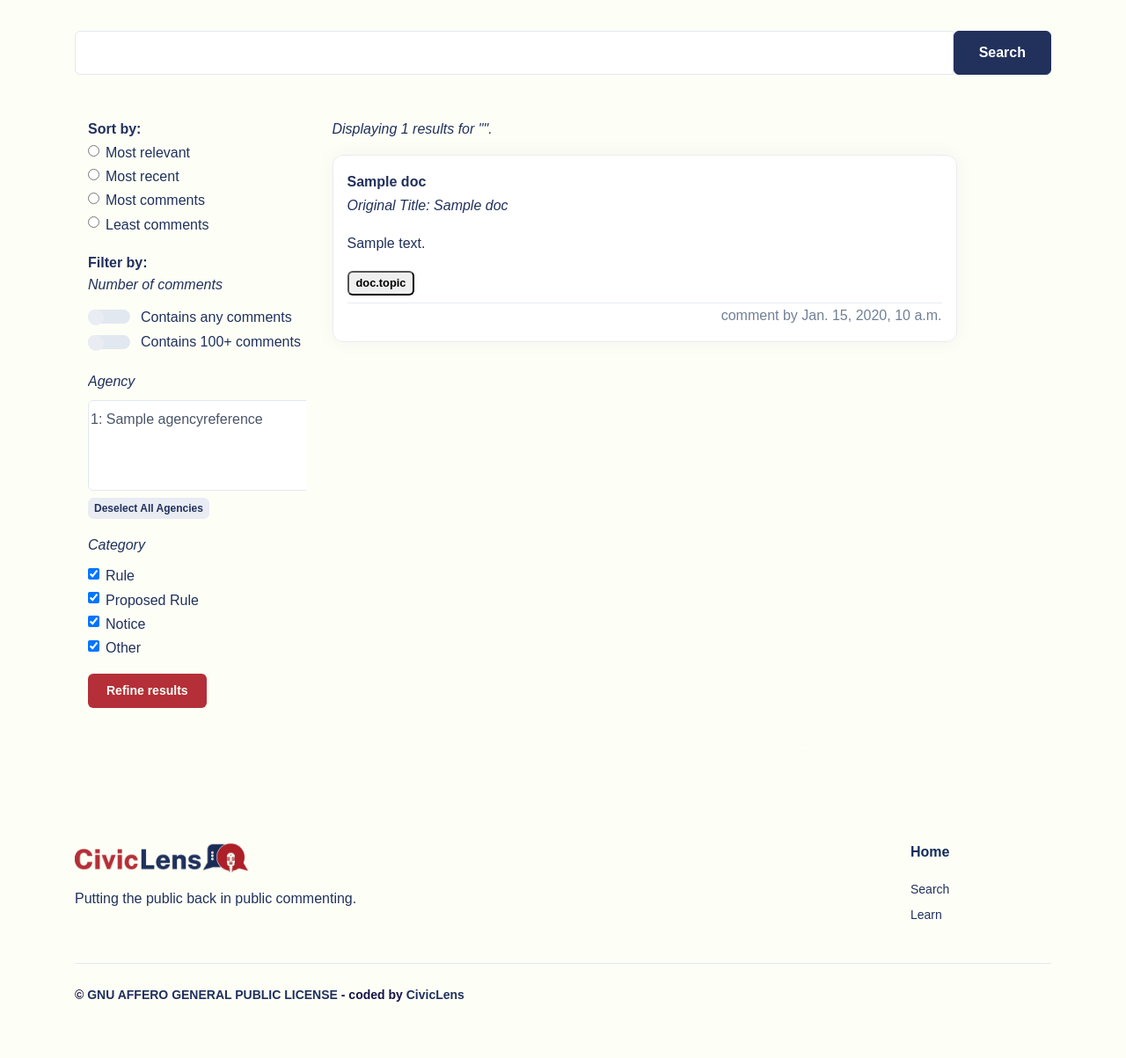
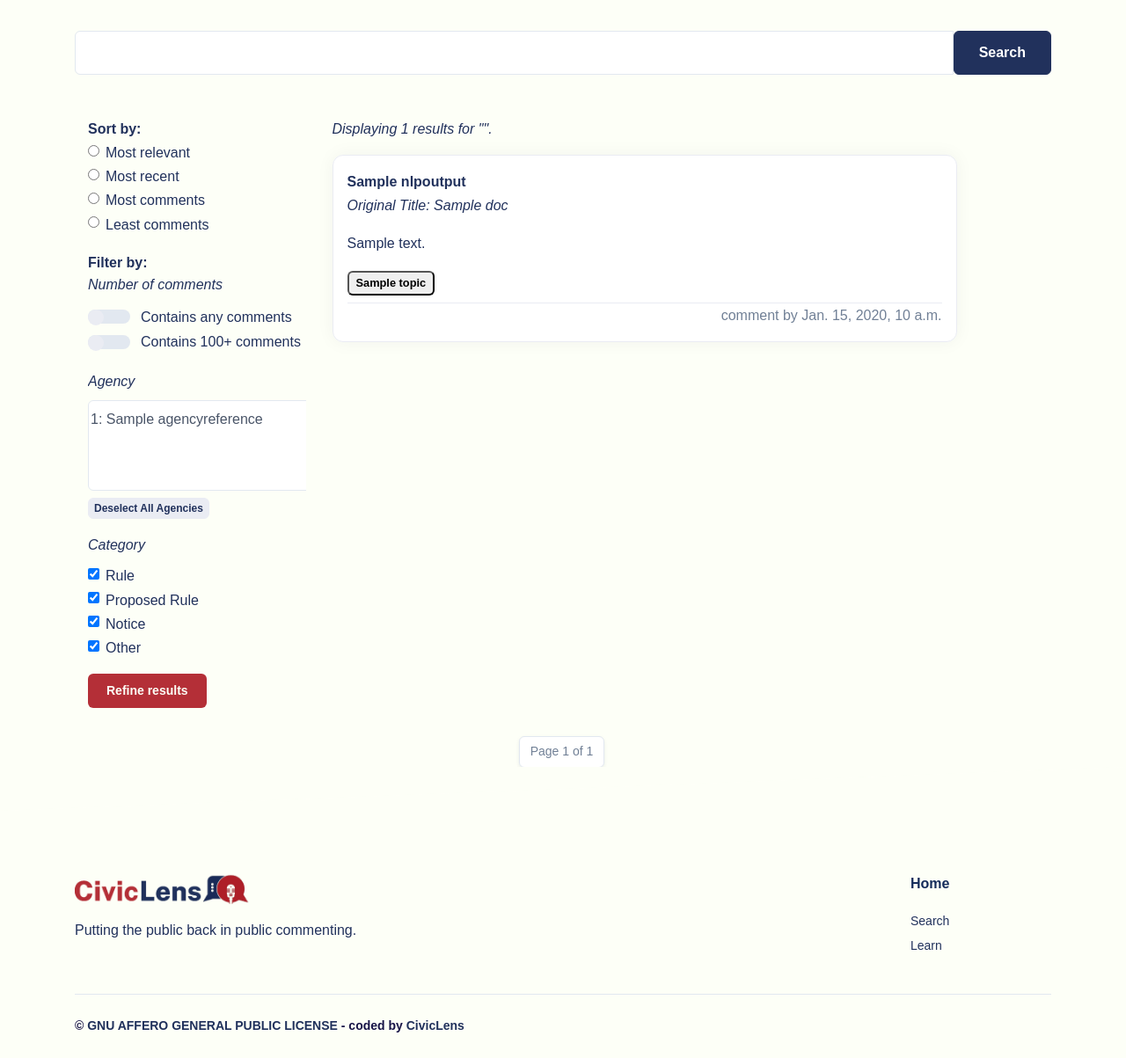
Before and after one commit to uchicago-capp-30320/CivicLens, a Django app: template civiclens/templates/search_results.html in a window 1280 px wide. Shown: the part 656-1859 px from the top of the page at 88% size. Before the commit the page ends 1795 px from the top, so only its background shows below. Run offline with Django 5.2, Linux system fonts and the light colour scheme; tables that the repository leaves empty hold one stand-in row (values such as "Sample post"); the template is opened without the code that fills it: values that come from a table or form of the project are taken from there, most other values are stand-ins (such as "Sample title", 1, 10 or a date in 2020); some libraries are stand-ins or nearby versions.

Commit message:
Intergrated NLP info into search_results.html, document.html, and views.py

```diff
--- a/civiclens/templates/search_results.html
+++ b/civiclens/templates/search_results.html
@@ -72,7 +72,6 @@
                 <option value="{{ agency.id }}" {% if agency.id|stringformat:"s" in context.form.selected_agencies.value %}selected{% endif %}>
                   {{ agency.id }}: {{ agency.name }}
                 </option>
-                  {% comment %} <option>{{ agency.id }}</option> {% endcomment %}
                 {% endfor %}
               </select>
               <button type="button" class="btn btn-secondary mt-2" style="padding: 2px 6px; font-size: 12px;" onclick="uncheckAgencies()">Deselect All Agencies</button>
@@ -119,17 +118,26 @@
           </div>
 
           <!-- container for the actual Documents -->
-
           <div class="col-md-8 order-md-2">
-            <span class="h6 font-weight-normal font-italic">Displaying {{ context.documents.count }} results for "{{ context.search }}".</span>
+            {% if context.documents_page %}
+              {% if context.documents_page.paginator.count == context.documents_page.end_index and context.documents_page.number == context.documents_page.paginator.num_pages %}
+                <span class="h6 font-weight-normal font-italic">Displaying {{ context.documents_page.paginator.count }} results for "{{ context.search }}".</span>
+              {% elif context.documents_page.end_index %}
+                <span class="h6 font-weight-normal font-italic">Displaying results {{ context.documents_page.start_index }} - {{ context.documents_page.end_index }} of {{ context.documents_page.paginator.count }} for "{{ context.search }}".</span>
+              {% else %}
+                <span class="h6 font-weight-normal font-italic">Displaying results {{ context.documents_page.start_index }} of {{ context.documents_page.paginator.count }} for "{{ context.search }}".</span>
+              {% endif %}
+            {% else %}
+              <span class="h6 font-weight-normal font-italic">Displaying {{ context.documents_page.paginator.count }} results for "{{ context.search }}".</span>
+            {% endif %}
             <p></p>
-            {% if context.documents %}
-            {% for doc in context.documents %}
+            {% if context.documents_page %}
+              {% for doc in context.documents_page %}
                 <div class="card p-3">
                   <div class="card-body">
-                {% if doc.ai_title %}
+                  {% if doc.nlpoutput.doc_plain_english_title %}
                     <p class="text-left font-weight-bolder mb-0">
-                    <a href="{% url 'document' doc.id %}"> {{ doc.ai_title }}</a>
+                      <a href="{% url 'document' doc.id %}"> {{ doc.nlpoutput.doc_plain_english_title }}</a>
                     </p>
                     <p class="font-italic bodytext-muted">Original Title: {{ doc.title }}</p>
                   {% else %}
@@ -140,7 +148,15 @@
                   {% if doc.summary %}
                     <p class="card-text">{{ doc.summary|truncatewords:30 }}</p>
                   {% endif %}
-                  <button href="#" class="badge mb-2">doc.topic</button>
+                    {% if doc.nlpoutput.topics %}
+                      {% for topic_dict in doc.nlpoutput.topics|slice:":1"  %}
+                        {% for topic in topic_dict.topic|slice:":5" %}
+                          <a href="{% url 'search_results' %}?q={{ topic|urlencode }}">
+                            <button type="button" class="badge mb-2">{{ topic }}</button>
+                          </a>
+                        {% endfor %}
+                      {% endfor %}
+                    {% endif %}
                   </div>
                   <div class="card-footer text-muted p-0 text-right" >
                     comment by {{ doc.comment_end_date }}
@@ -157,4 +173,36 @@
   </form>
 </div>
 
+<!-- Pagination controls -->
+<div class="pagination-container">
+  <nav aria-label="Page navigation">
+    <ul class="pagination justify-content-center">
+      {% if context.documents_page.has_previous %}
+        <li class="page-item">
+          <a class="page-link" href="?q={{ context.search }}&page=1">&laquo; First</a>
+        </li>
+        <li class="page-item">
+          <a class="page-link" href="?q={{ context.search }}&page={{ context.documents_page.previous_page_number }}">Previous</a>
+        </li>
+      {% endif %}
+
+      <li class="page-item disabled">
+        <span class="page-link">
+          Page {{ context.documents_page.number }} of {{ context.documents_page.paginator.num_pages }}
+        </span>
+      </li>
+
+      {% if context.documents_page.has_next %}
+        <li class="page-item">
+          <a class="page-link" href="?q={{ context.search }}&page={{ context.documents_page.next_page_number }}">Next</a>
+        </li>
+        <li class="page-item">
+          <a class="page-link" href="?q={{ context.search }}&page={{ context.documents_page.paginator.num_pages }}">Last &raquo;</a>
+        </li>
+      {% endif %}
+    </ul>
+  </nav>
+</div>
+
+
 {% endblock content %}
```
Also changed, not shown: civiclens/regulations/views.py (+20 -39 lines), civiclens/templates/document.html (+2 -11 lines). Lines whose indentation alone changed are shown as unchanged.
